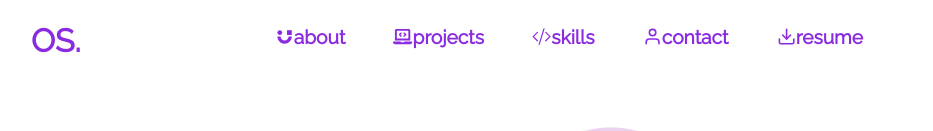
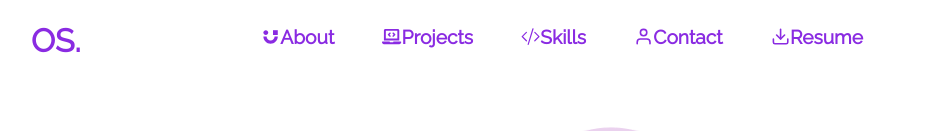
Before and after one commit to Osama-Salah-Abdelmoniem/portfolio, a React (Create React App) app: page / in a window 1280 px wide. Shown: the top 131 px of the page, without its empty margins (161-1094 px from the left). Built offline with nearby package versions, Linux system fonts and the light colour scheme.

Commit message:
capital first letter in every word in navbar

```diff
--- a/src/components/NavBar/NavBar.js
+++ b/src/components/NavBar/NavBar.js
@@ -30,7 +30,7 @@ function NavBar() {
                 onClick={click ? handleClick : null}
               >
                 <CgUserlane />
-                about
+                About
               </Link>
             </li>
             <li className="nav-item">
@@ -42,7 +42,7 @@ function NavBar() {
                 onClick={click ? handleClick : null}
               >
                 <FaLaptopCode />
-                projects
+                Projects
               </Link>
             </li>
             <li className="nav-item">
@@ -54,7 +54,7 @@ function NavBar() {
                 onClick={click ? handleClick : null}
               >
                 <BsCodeSlash />
-                skills
+                Skills
               </Link>
             </li>
             <li className="nav-item">
@@ -66,7 +66,7 @@ function NavBar() {
                 onClick={click ? handleClick : null}
               >
                 <FiUser />
-                contact
+                Contact
               </Link>
             </li>
 
@@ -79,7 +79,7 @@ function NavBar() {
                 href={require("../data/Osama_Salah_Resume.pdf")}
               >
                 <FiDownload />
-                resume
+                Resume
               </a>
             </li>
           </ul>
```
